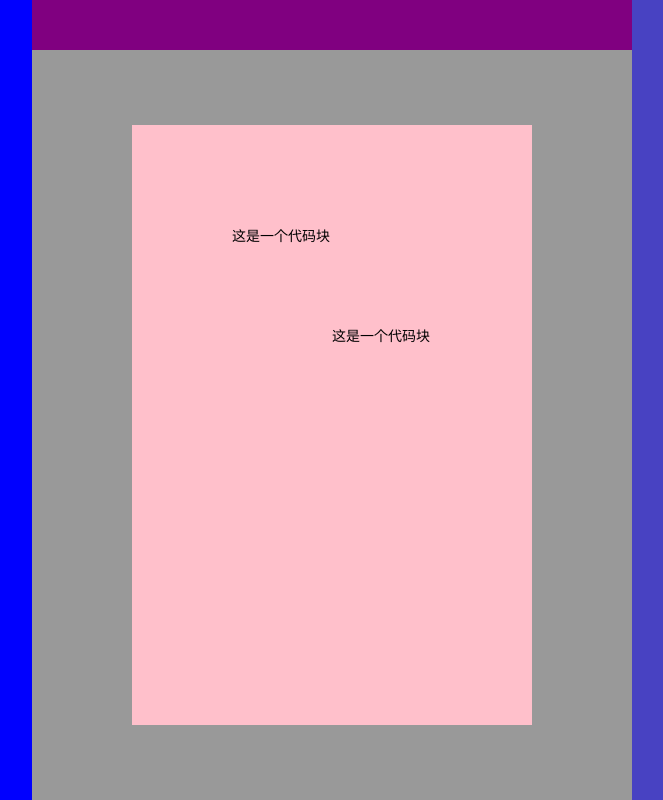
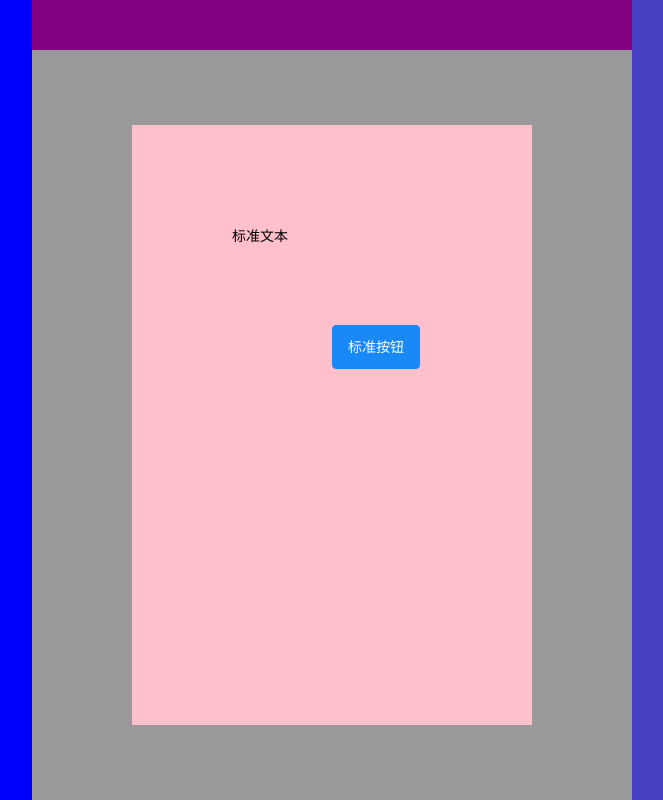
Before and after one commit to windlil/Windcode, a Vue app: page / in a window 1280 px wide. Shown: the whole page, without its empty margins (308-971 px from the left). Built offline with nearby package versions, Linux system fonts and the light colour scheme.

Commit message:
feat: update

```diff
--- a/package.json
+++ b/package.json
@@ -9,12 +9,14 @@
     "preview": "vite preview"
   },
   "dependencies": {
+    "vant": "^4.7.0",
     "vue": "^3.3.4"
   },
   "devDependencies": {
     "@antfu/eslint-config": "0.41.0",
     "@types/node": "^20.7.1",
     "@vitejs/plugin-vue": "^4.2.3",
+    "@vitejs/plugin-vue-jsx": "^3.0.2",
     "sass": "^1.68.0",
     "typescript": "^5.0.2",
     "vite": "^4.4.5",
--- a/src/App.vue
+++ b/src/App.vue
@@ -1,12 +1,11 @@
 <script setup lang="ts">
 import { provide, ref } from 'vue'
 import data from './data.json'
+import { registerConfig } from './utils/register.jsx'
 import Editor from '@/components/editor/index.vue'
 
 const state = ref(data)
-const config = state.value.block
-
-provide('blockConfig', config)
+provide('registerConfig', registerConfig)
 </script>
 
 <template>
--- a/src/components/block/index.vue
+++ b/src/components/block/index.vue
@@ -1,11 +1,12 @@
 <script setup lang="ts">
-import { computed } from 'vue'
+import { computed, inject } from 'vue'
 
 interface Prop {
   blockConfig: { [key: string]: string }
 }
 
 const props = defineProps<Prop>()
+const registerConfig = inject('registerConfig')
 
 const style = computed(() => {
   return {
@@ -14,12 +15,14 @@ const style = computed(() => {
     zIndex: `${props.blockConfig.zIndex}`,
   }
 })
+
+const currentComponent = computed(() => {
+  return (registerConfig as any).componentMap.get(props.blockConfig.type).preview()
+})
 </script>
 
 <template>
-  <div class="editor-block" :style="style">
-    这是一个代码块
-  </div>
+  <component :is="currentComponent" class="editor-block" :style="style" />
 </template>
 
 <style scoped lang="scss">
--- a/src/components/editor/index.vue
+++ b/src/components/editor/index.vue
@@ -1,8 +1,11 @@
 <script setup lang="ts">
-import { inject } from 'vue'
 import Block from '../block/index.vue'
 
-const config = inject('blockConfig')
+interface Prop {
+  data: any
+}
+
+defineProps<Prop>()
 </script>
 
 <template>
@@ -16,7 +19,7 @@ const config = inject('blockConfig')
       </div>
       <div class="editor-center-container">
         <div class="editor-canvas">
-          <template v-for="block in config" :key="block.id">
+          <template v-for="block in data.block" :key="block.id">
             <Block :block-config="block" />
           </template>
         </div>
--- a/src/data.json
+++ b/src/data.json
@@ -13,7 +13,7 @@
     },
     {
       "id": 2,
-      "type": "text",
+      "type": "button",
       "top": 200,
       "left": 200,
       "zIndex": 1
--- a/src/main.ts
+++ b/src/main.ts
@@ -1,5 +1,7 @@
 import { createApp } from 'vue'
+import vant from 'vant'
 import App from './App.vue'
 import '@/assets/styles/index.scss'
+import 'vant/lib/index.css'
 
-createApp(App).mount('#app')
+createApp(App).use(vant).mount('#app')
--- /dev/null
+++ b/src/utils/register.jsx
@@ -0,0 +1,25 @@
+import { Button } from 'vant'
+
+function createConfigg() {
+  // const componentList = []
+  const componentMap = new Map()
+
+  return {
+    componentMap,
+    register(component) {
+      componentMap.set(component.type, component)
+    }
+  }
+}
+
+export const registerConfig = createConfigg()
+
+registerConfig.register({
+  type: 'text',
+  preview: () => <span>标准文本</span>
+})
+
+registerConfig.register({
+  type: 'button',
+  preview: () => <Button type="primary">标准按钮</Button>
+})
--- a/vite.config.ts
+++ b/vite.config.ts
@@ -1,6 +1,7 @@
 import { resolve } from 'node:path'
 import { defineConfig } from 'vite'
 import vue from '@vitejs/plugin-vue'
+import vueJsx from '@vitejs/plugin-vue-jsx'
 
 // https://vitejs.dev/config/
 export default defineConfig({
@@ -9,5 +10,5 @@ export default defineConfig({
       '@': resolve(__dirname, 'src'),
     },
   },
-  plugins: [vue()],
+  plugins: [vue(), vueJsx()],
 })
```
Also changed, not shown: 2 other files (tests, documents, lock files or other folders).
